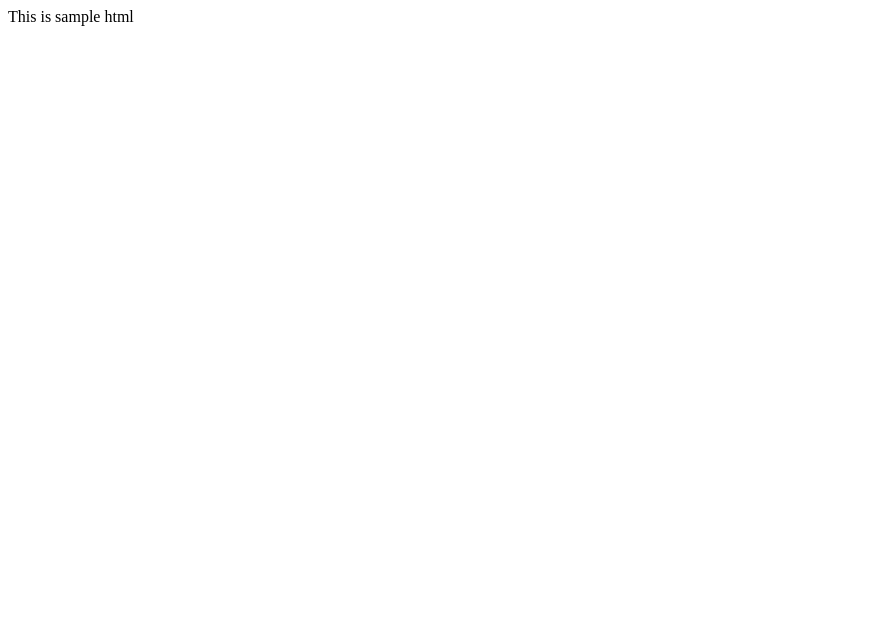
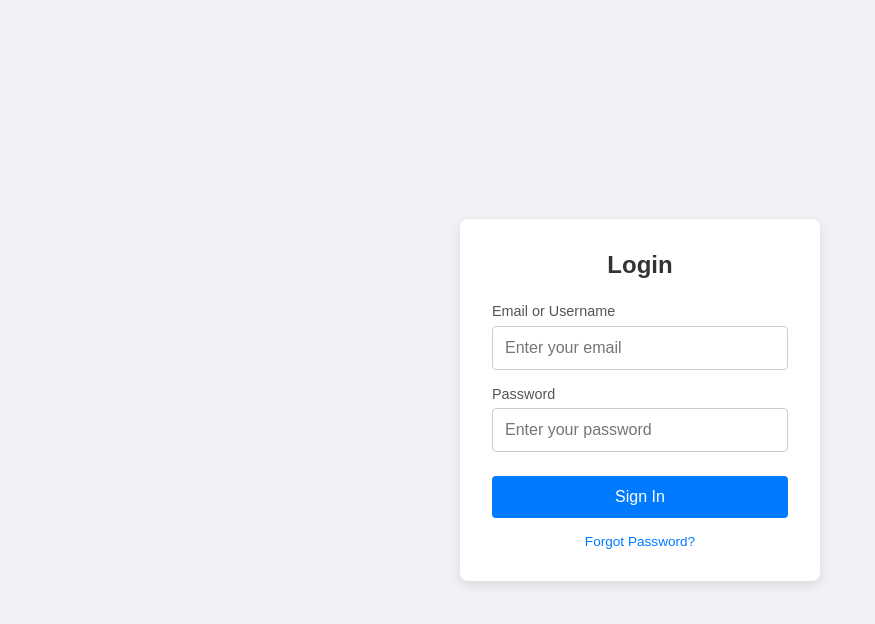
Before and after one commit to shaileshshrivastava25/SampleGitHubWork, a plain HTML site: page index.html in a window 1280 px wide. Shown: the whole page, without its empty margins (0-875 px from the left). Drawn offline with Linux system fonts and the light colour scheme.

Commit message:
Update index.html

```diff
--- a/index.html
+++ b/index.html
@@ -1,11 +1,115 @@
 <!DOCTYPE html>
 <html lang="en">
 <head>
-    <meta charset="UTF-8">
-    <meta name="viewport" content="width=device-width, initial-scale=1.0">
-    <title>Document</title>
+  <meta charset="UTF-8">
+  <meta name="viewport" content="width=device-width, initial-scale=1.0">
+  <title>Login Page</title>
+  <style>
+    * {
+      box-sizing: border-box;
+      margin: 0;
+      padding: 0;
+      font-family: Arial, sans-serif;
+    }
+
+    body {
+      display: flex;
+      justify-content: center;
+      align-items: center;
+      height: 100vh;
+      background-color: #f0f2f5;
+    }
+
+    .login-container {
+      background-color: #ffffff;
+      padding: 2rem;
+      border-radius: 8px;
+      box-shadow: 0 4px 12px rgba(0, 0, 0, 0.1);
+      width: 100%;
+      max-width: 360px;
+    }
+
+    .login-container h2 {
+      text-align: center;
+      margin-bottom: 1.5rem;
+      color: #333333;
+    }
+
+    .form-group {
+      margin-bottom: 1rem;
+    }
+
+    .form-group label {
+      display: block;
+      margin-bottom: 0.4rem;
+      font-size: 0.9rem;
+      color: #555555;
+    }
+
+    .form-group input {
+      width: 100%;
+      padding: 0.75rem;
+      border: 1px solid #cccccc;
+      border-radius: 4px;
+      font-size: 1rem;
+    }
+
+    .form-group input:focus {
+      outline: none;
+      border-color: #007bff;
+    }
+
+    .login-btn {
+      width: 100%;
+      padding: 0.75rem;
+      background-color: #007bff;
+      color: #ffffff;
+      border: none;
+      border-radius: 4px;
+      font-size: 1rem;
+      cursor: pointer;
+      margin-top: 0.5rem;
+    }
+
+    .login-btn:hover {
+      background-color: #0056b3;
+    }
+
+    .extra-links {
+      text-align: center;
+      margin-top: 1rem;
+      font-size: 0.85rem;
+    }
+
+    .extra-links a {
+      color: #007bff;
+      text-decoration: none;
+    }
+
+    .extra-links a:hover {
+      text-decoration: underline;
+    }
+  </style>
 </head>
 <body>
-    This is sample html
+
+  <div class="login-container">
+    <h2>Login</h2>
+    <form action="/login" method="POST">
+      <div class="form-group">
+        <label for="email">Email or Username</label>
+        <input type="text" id="email" name="email" placeholder="Enter your email" required>
+      </div>
+      <div class="form-group">
+        <label for="password">Password</label>
+        <input type="password" id="password" name="password" placeholder="Enter your password" required>
+      </div>
+      <button type="submit" class="login-btn">Sign In</button>
+    </form>
+    <div class="extra-links">
+      <a href="#">Forgot Password?</a>
+    </div>
+  </div>
+
 </body>
 </html>
```
